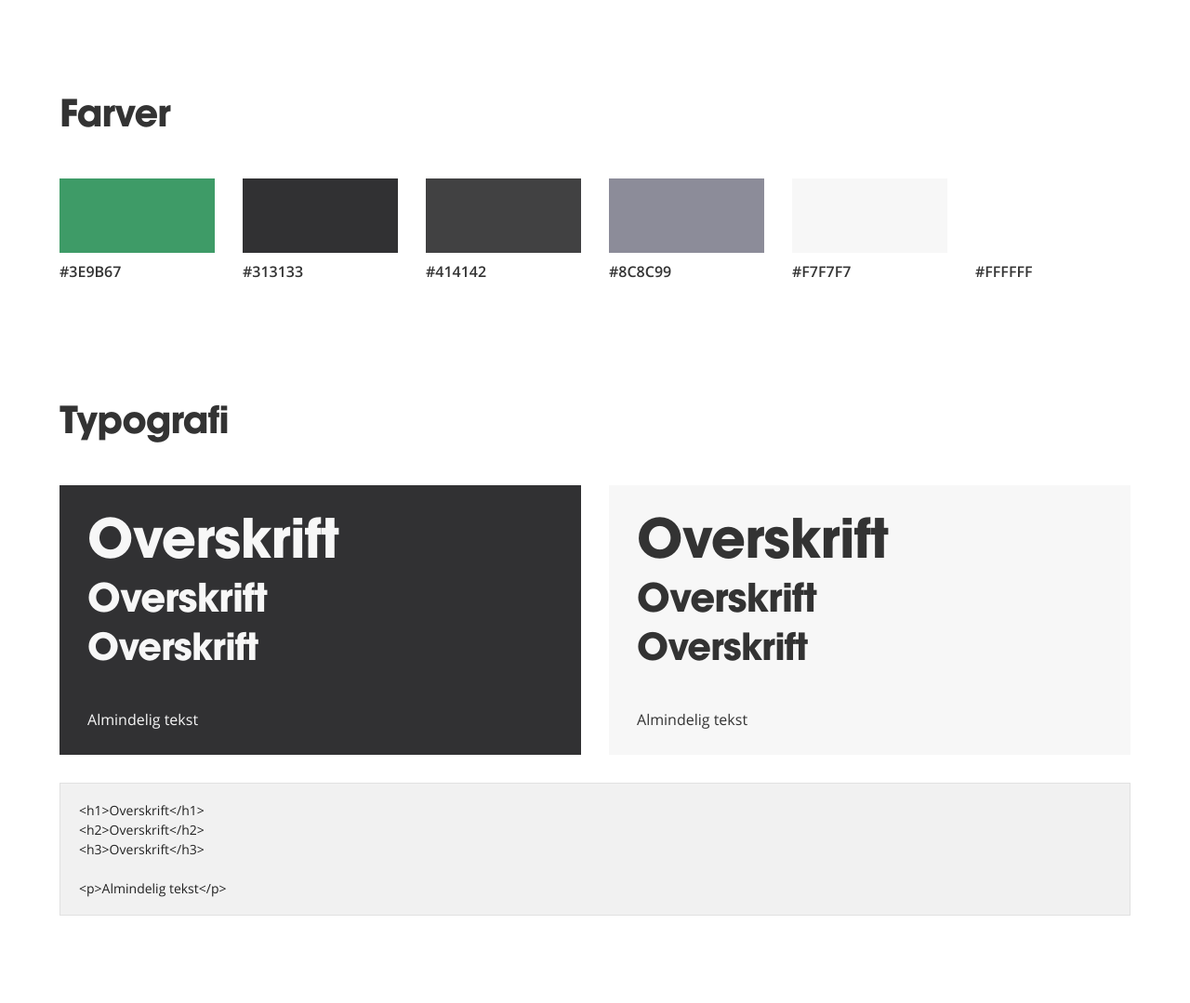
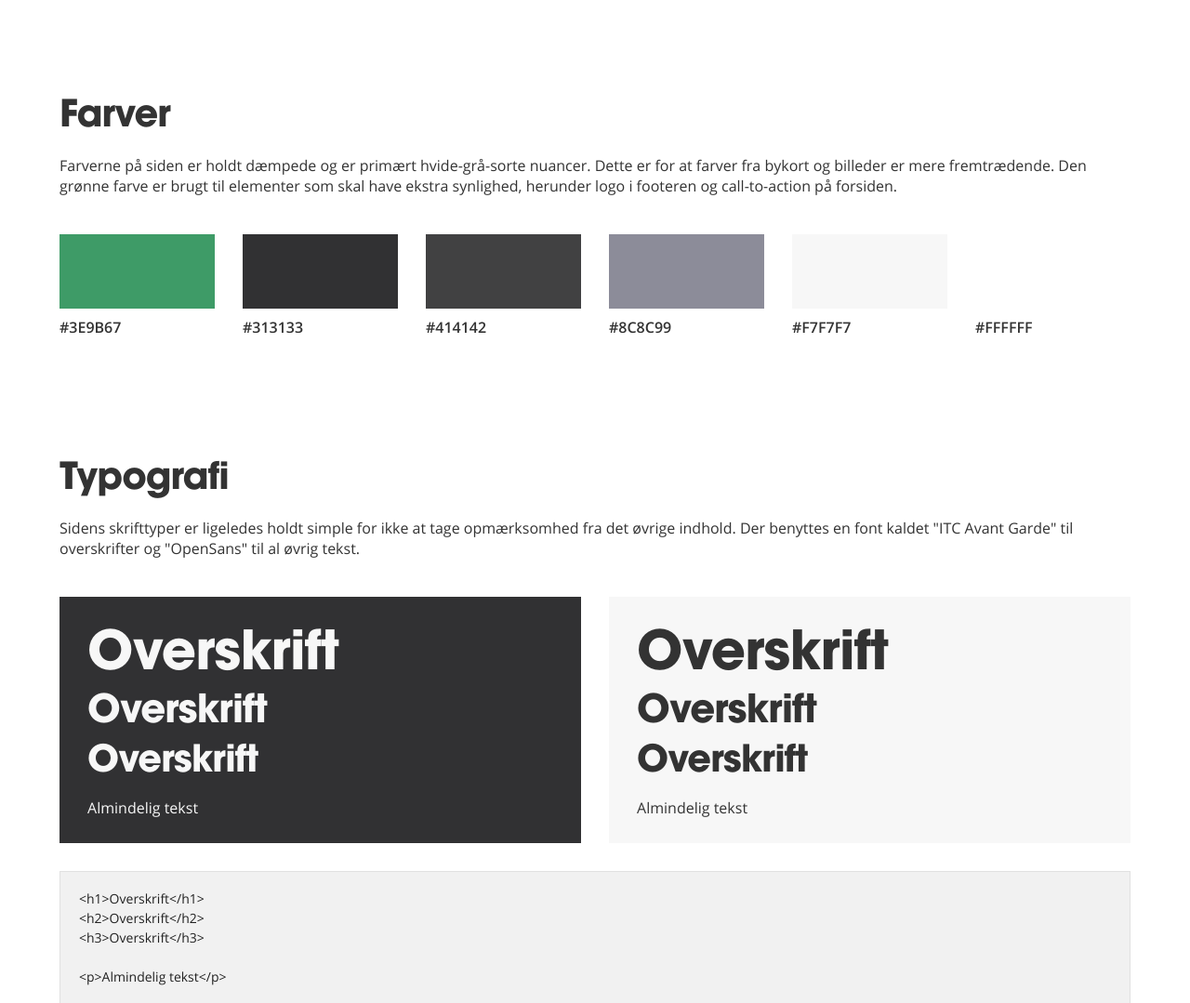
Before and after one commit to joachimhviid/P6-Lunde, a PHP site: page /styleguide.php in a window 1280 px wide. Shown: the top 1079 px of the page at 93% size. Run offline with PHP 8.4, Linux system fonts and the light colour scheme.

Commit message:
Added explanations to styleguide

```diff
--- a/css/main.css
+++ b/css/main.css
@@ -526,6 +526,16 @@ footer .copyright .item a {
 
 
 
+#styleguide h3 {
+	margin: 0px 0px 15px 0px;
+}
+#styleguide .explanation {
+	display: inline-block;
+	width: 100%;
+	line-height: 1.4;
+	margin-bottom: 40px;
+}
+
 #styleguide code {
 	display: inline-block;
 	width: 100%;
--- a/styleguide.php
+++ b/styleguide.php
@@ -35,6 +35,7 @@
 
 		<div class="grid-xs-12">
 		  <h3>Farver</h3>
+		  <a class="explanation">Farverne på siden er holdt dæmpede og er primært hvide-grå-sorte nuancer. Dette er for at farver fra bykort og billeder er mere fremtrædende. Den grønne farve er brugt til elementer som skal have ekstra synlighed, herunder logo i footeren og call-to-action på forsiden.</a>
 		</div>
 
 		<div class="grid-xs-4 grid-lg-2">
@@ -77,6 +78,7 @@
 
 		<div class="grid-xs-12">
 		  <h3>Typografi</h3>
+		  <a class="explanation">Sidens skrifttyper er ligeledes holdt simple for ikke at tage opmærksomhed fra det øvrige indhold. Der benyttes en font kaldet "ITC Avant Garde" til overskrifter og "OpenSans" til al øvrig tekst.</a>
 		</div>
 
 		<div class="grid-xs-12 grid-lg-6">
@@ -115,6 +117,7 @@
 
 		<div class="grid-xs-12">
 		  <h3>Knapper</h3>
+		  <a class="explanation">Knapperne er lavet med samme firkantede og simple design som sidens øvrige elementer. Button-primary bruges når der skal skabes opmærksomhed, eksempelvis som call-to-action på forsiden. Button-primary-dark benyttes til alle øvrige knapper.</a>
 		</div>
 
 		<div class="grid-xs-12 grid-lg-6">
@@ -137,6 +140,7 @@
 
 		<div class="grid-xs-12">
 		  <h3>Billeder</h3>
+		  <a class="explanation">Sidens billeder er alle opsat i grid og bruges til visning af faciliteter og boliger. På siden er der desuden tilknyttet overskrift og en lille sektion beskrivende tekst under hvert billede.</a>
 		</div>
 
 		<div class="tile grid-xs-6 grid-md-4 grid-lg-3">
@@ -181,6 +185,7 @@
 
 		<div class="grid-xs-12">
 		  <h3>Navigation</h3>
+		  <a class="explanation">Navigationen er opsat med fokus på læseretning. Til venstre er logoet for Lunde, som minder brugeren om hvad de kigger på. Derefter følger menupunkterne og til sidst et menupunkt opsat som knap, for at skabe mere opmærksomhed end de øvrige punkter. Navigationen er responsiv og menupunkterne folder sig sammen til en "hamburger-menu" når skærmens bredde er under 750px.</a>
 		</div>
 
 		<div class="grid-xs-12">
```
